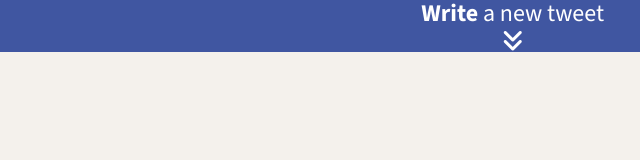
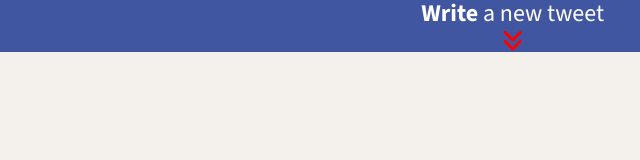
Before and after one commit to gitairman/tweeter, a website: page public/index.html in a window 1280 px wide. Shown: the full height of the page, 640-1280 px from the left. Drawn offline with nearby package versions, Linux system fonts and the light colour scheme.

Commit message:
made i frame red

```diff
--- a/public/styles/nav.css
+++ b/public/styles/nav.css
@@ -20,3 +20,7 @@ nav {
   justify-content: center;
   align-items: center;
 }
+
+i {
+  color: red;
+}
```
